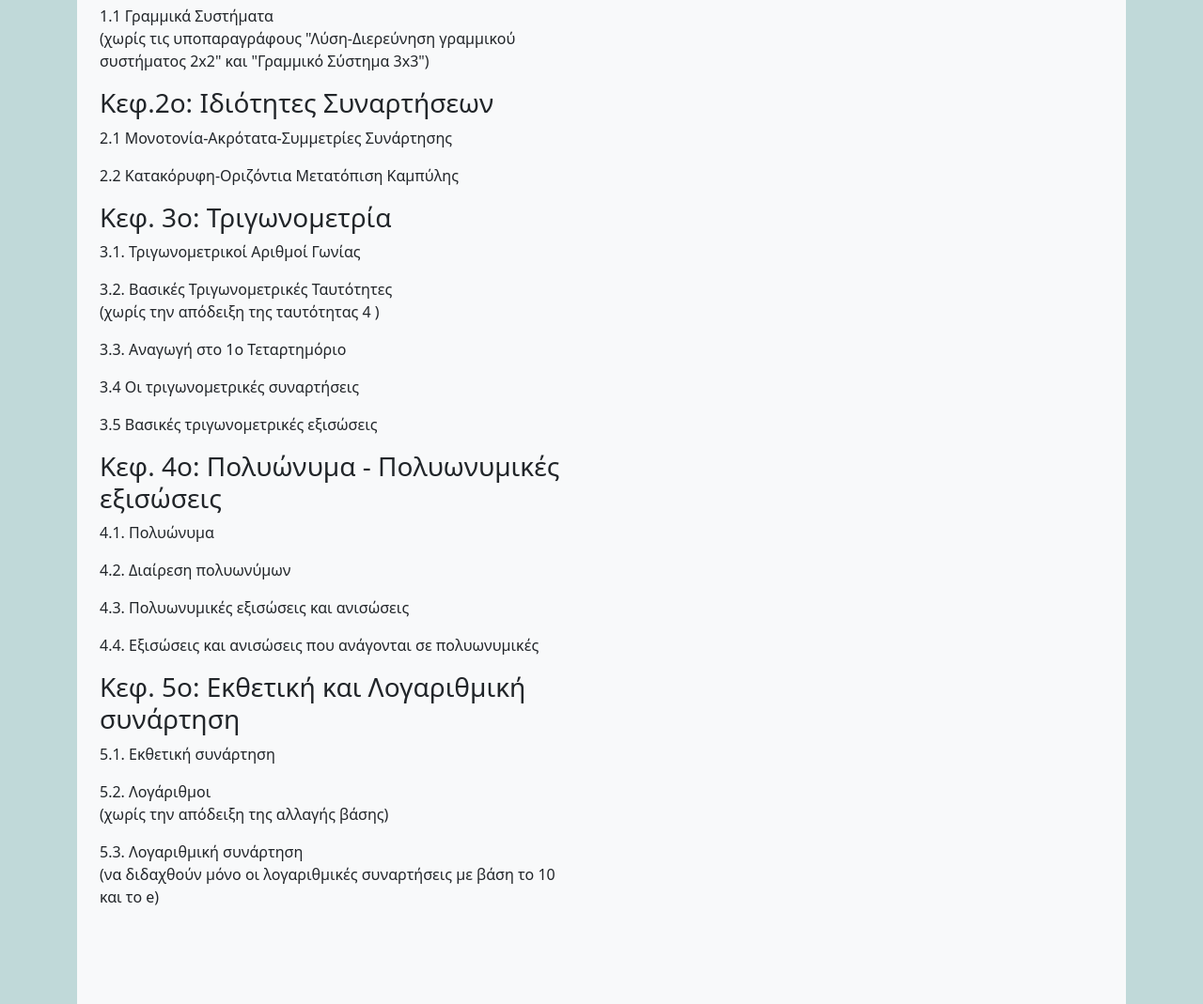
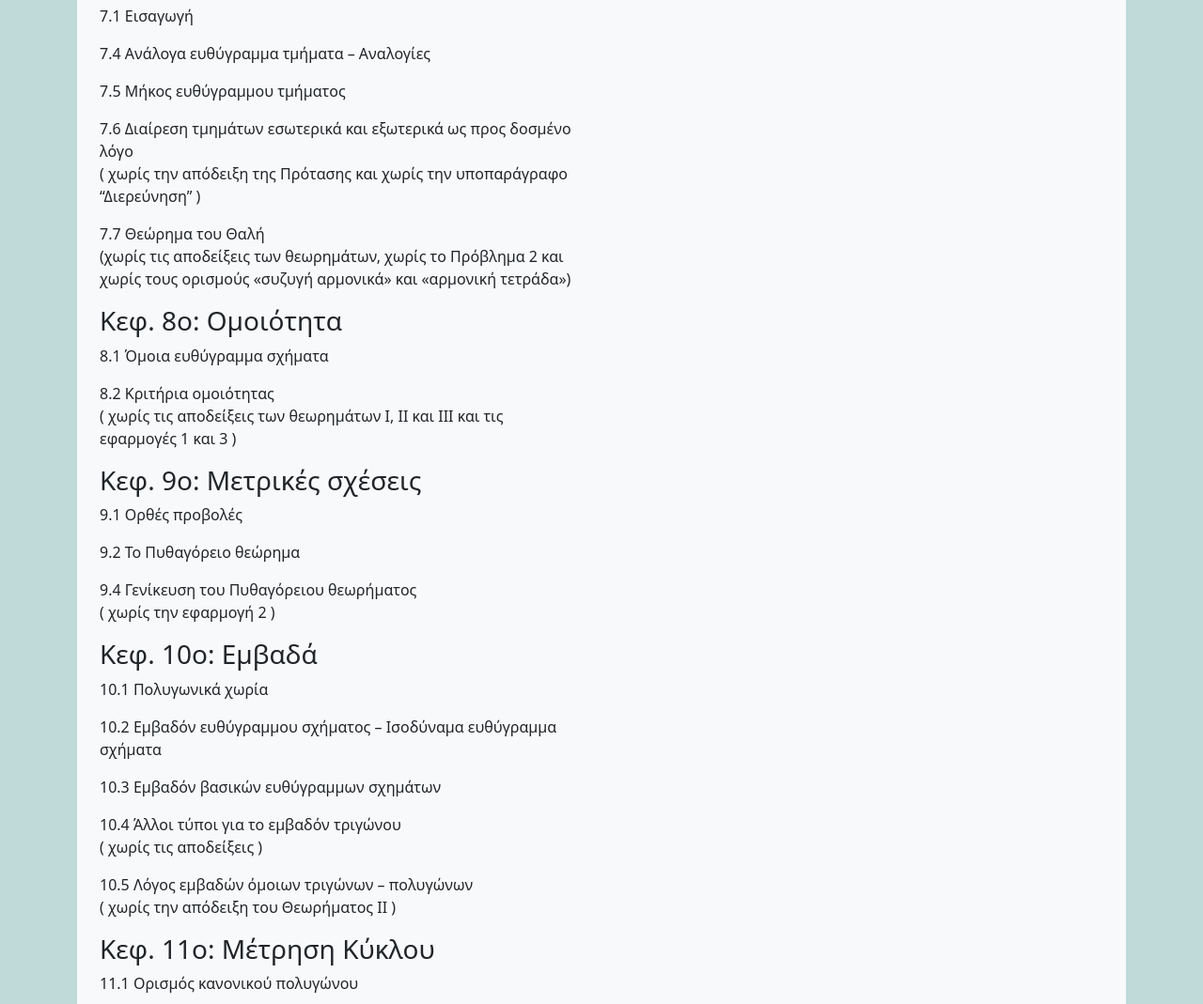
Before and after one commit to vag-prp/Maths_Site, a plain HTML site: page material_b_lukeiou.html in a window 1280 px wide. Shown: the part 1564-2633 px from the top of the page at 94% size. Drawn offline with nearby package versions, Linux system fonts and the light colour scheme.

Commit message:
Update material_b_lukeiou.html

```diff
--- a/material_b_lukeiou.html
+++ b/material_b_lukeiou.html
@@ -111,43 +111,49 @@
 
                 <h1 class="display-5 fw-bold text-body-emphasis lh-1 mb-3">Ύλη - Γεωμετρίας <br>B΄ Λυκείου</h1>
 
-                <h3>Κεφ. 1ο: Γραμμικά Συστήματα </h3>
+                <h3>Κεφ. 7o: Αναλογίες </h3>
 
-                <p>1.1 Γραμμικά Συστήματα <br>
-                    (χωρίς τις υποπαραγράφους "Λύση-Διερεύνηση γραμμικού συστήματος 2x2" και "Γραμμικό Σύστημα 3x3")
-                </p>
+                <p>7.1   Εισαγωγή</p>
+                <p>7.4   Ανάλογα ευθύγραμμα τµήµατα – Αναλογίες</p>
+                <p>7.5   Μήκος ευθύγραμμου τµήµατος</p>
+                <p>7.6   Διαίρεση τµηµάτων εσωτερικά και εξωτερικά ως προς δοσμένο λόγο
+                  <br>( χωρίς την απόδειξη της Πρότασης  και χωρίς  την υποπαράγραφο “Διερεύνηση” )</p>
+                <p>7.7   Θεώρημα του Θαλή
+                  <br>(χωρίς τις αποδείξεις των θεωρημάτων, χωρίς το Πρόβλημα 2 και χωρίς τους ορισμούς «συζυγή αρμονικά» και «αρμονική τετράδα»)</p>
 
-                <h3>Κεφ.2ο: Ιδιότητες Συναρτήσεων</h3>
+                <h3>Κεφ. 8ο: Ομοιότητα</h3>
 
-                <p>2.1 Μονοτονία-Ακρότατα-Συμμετρίες Συνάρτησης</p>
-                <p>2.2 Κατακόρυφη-Οριζόντια Μετατόπιση Καμπύλης</p>
+                <p>8.1   Όμοια ευθύγραμμα σχήματα</p>
+                <p>8.2  Κριτήρια ομοιότητας
+                  <br>( χωρίς τις αποδείξεις των θεωρημάτων I, ΙΙ και ΙΙΙ και τις εφαρμογές 1 και 3 )</p>
 
-                <h3>Κεφ. 3ο: Τριγωνομετρία</h3>
+                <h3>Κεφ. 9ο: Μετρικές σχέσεις</h3>
 
-                <p>3.1. Τριγωνομετρικοί Αριθμοί Γωνίας</p>
-                <p>3.2. Βασικές Τριγωνομετρικές Ταυτότητες <br>
-                    (χωρίς την απόδειξη της ταυτότητας 4 )
-                </p>
-                <p>3.3. Αναγωγή στο 1o Τεταρτημόριο</p>
-                <p>3.4 Οι τριγωνομετρικές συναρτήσεις</p>
-                <p>3.5 Βασικές τριγωνομετρικές εξισώσεις</p>
+                <p>9.1   Ορθές προβολές</p>
+                <p>9.2   Το Πυθαγόρειο θεώρημα</p>
+                <p>9.4   Γενίκευση του Πυθαγόρειου θεωρήματος
+                  <br>( χωρίς την εφαρμογή 2 )</p>
 
-                <h3>Κεφ. 4ο: Πολυώνυμα - Πολυωνυµικές εξισώσεις</h3>
 
-                <p>4.1. Πολυώνυμα</p>
-                <p>4.2. Διαίρεση πολυωνύμων </p>
-                <p>4.3. Πολυωνυµικές εξισώσεις και ανισώσεις</p>
-                <p>4.4. Εξισώσεις και ανισώσεις που ανάγονται σε πολυωνυμικές</p>
+                <h3>Κεφ. 10ο: Εμβαδά</h3>
 
-                <h3>Κεφ. 5ο: Εκθετική και Λογαριθμική συνάρτηση</h3>
+                <p>10.1   Πολυγωνικά χωρία</p>
+                <p>10.2   Εμβαδόν ευθύγραμμου σχήματος – Ισοδύναμα ευθύγραµµα σχήματα </p>
+                <p>10.3   Εμβαδόν βασικών ευθύγραμμων σχημάτων</p>
+                <p>10.4   Άλλοι τύποι για το εμβαδόν τριγώνου
+                  <br>( χωρίς τις αποδείξεις )</p>
+                <p>10.5   Λόγος εμβαδών όμοιων τριγώνων – πολυγώνων
+                  <br>( χωρίς την απόδειξη του Θεωρήματος ΙΙ )</p>
 
-                <p>5.1. Εκθετική συνάρτηση</p>
-                <p>5.2. Λογάριθμοι <br>
-                    (χωρίς την απόδειξη της αλλαγής βάσης)
-                </p>
-                <p>5.3. Λογαριθμική συνάρτηση <br>
-                    (να διδαχθούν μόνο οι λογαριθμικές συναρτήσεις με βάση το 10 και το e)
-                </p>
+                <h3>Κεφ. 11ο: Μέτρηση Κύκλου</h3>
+
+                <p>11.1   Ορισμός κανονικού πολυγώνου</p>
+                <p>11.2    Ιδιότητες και στοιχεία κανονικών πολυγώνων
+                  <br>( χωρίς τις αποδείξεις των θεωρημάτων και του Πορίσματος )</p>
+                <p>11.4   Προσέγγιση του μήκους του κύκλου µε κανονικά πολύγωνα</p>
+                <p>11.5   Μήκος τόξου</p>
+                <p>11.6   Προσέγγιση του εμβαδού κύκλου µε κανονικά πολύγωνα</p>
+                <p>11.7   Εμβαδόν κυκλικού τομέα και κυκλικού τμήματος</p>
 
 
 
```
